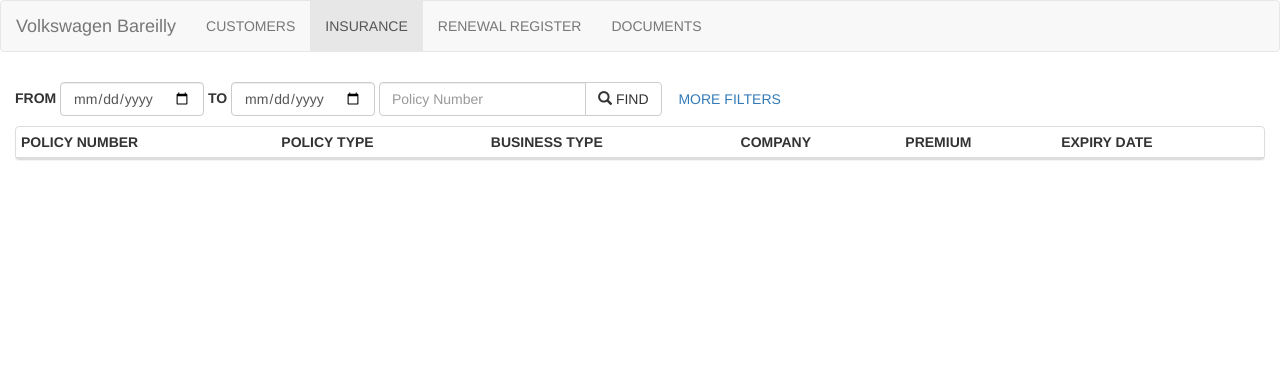
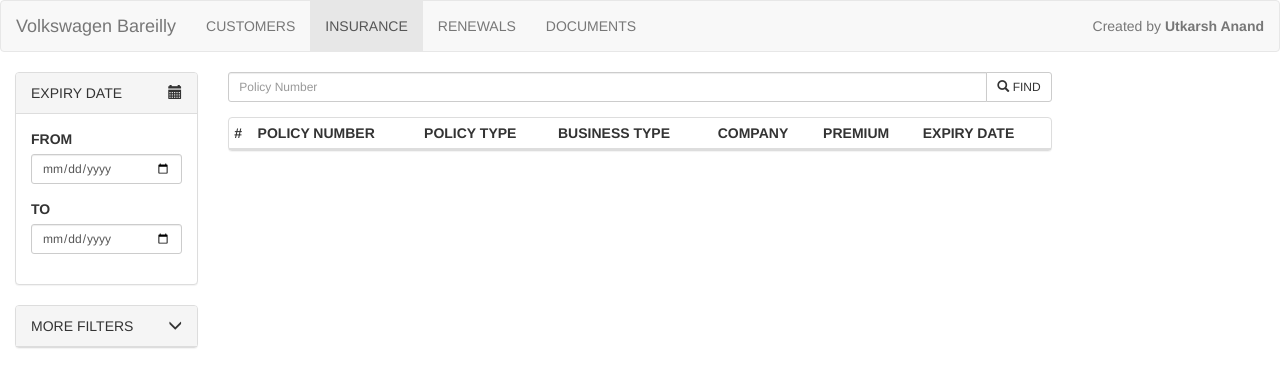
Before and after one commit to brightonrolls/INSURANCE-CRM, a PHP site: page /insurance.php in a window 1280 px wide. Shown: the top 387 px of the page. Run offline with PHP 8.4, Linux system fonts and the light colour scheme; the visitor is signed in with stand-in values (Sample User, id 1); data that the repository does not hold is empty.

Commit message:
some changes

```diff
--- a/ajax.php
+++ b/ajax.php
@@ -181,8 +181,6 @@ if ($_POST['expiry_date']!=''){$insurance_data['expiry_date']=$_POST['expiry_dat
 $result= $db->insert('insurance_data',$insurance_data);
 if (!$result) {die($result);}
 $newdata['new_policy_number']=$_POST['new_policy_number'];
-$newdata['update_date']=date("Y-m-d H:i:s");
-$newdata['status']='policy_done';
 $result=$db->update('insurance_data',"policy_number='$oldpolicy_number'",$newdata);
 if (!$result) {die($result);}
 $followup_data['policy_number']=$oldpolicy_number;
--- a/header.php
+++ b/header.php
@@ -17,8 +17,8 @@ break;
 case 'insurance':
 $insurance_page='active';
 break;
-case 'renewal_register':
-$renewal_register_page='active';
+case 'renewals':
+$renewals_page='active';
 break;
 case 'document':
 $document_page='active';
@@ -61,7 +61,7 @@ include('fun.php');
   </head>
   <body>
 
-  <nav class="navbar navbar-default">
+  <nav class="navbar navbar-default ">
   <div class="container-fluid">
   <!-- Brand and toggle get grouped for better mobile display -->
     <div class="navbar-header">
@@ -81,9 +81,10 @@ include('fun.php');
 	  <ul class="nav navbar-nav">
 	  <li class="<?=$customer_page?>"><a href="customers.php">CUSTOMERS</a></li>
 	  <li class="<?=$insurance_page?>"><a href="insurance.php">INSURANCE</a></li>
-	  <li class="<?=$renewal_register_page?>"><a href="renewal_register.php">RENEWAL REGISTER</a></li>
+	  <li class="<?=$renewals_page?>"><a href="renewals.php">RENEWALS</a></li>
 	  <li class="<?=$document_page?>"><a href="document.php">DOCUMENTS</a></li>
 	  </ul>
+	    <p class="navbar-text navbar-right">Created by <b>Utkarsh Anand</b></p>
 	  </div>
 
 
--- a/index.php
+++ b/index.php
@@ -5,7 +5,7 @@ $rows=$db->select('insurance_data t1',null,'t1.policy_number,t1.id iid,vehicle_d
 if (count($rows)>0) {
 for ($i=0; $i<count($rows); $i++) {
 
-$policy_html.='<a href="view_policy.php?id='.$rows[$i]['iid'].'" class="list-group-item"><b>'.$rows[$i]['customer_name'].'</b> - '.$rows[$i]['policy_number'].'</a>';
+$policy_html.='<a href="view_policy.php?id='.$rows[$i]['iid'].'" class="list-group-item"><b>'.$rows[$i]['customer_name'].'</b> - '.$rows[$i]['policy_number'].' <div class="pull-right"><span class="glyphicon glyphicon-chevron-right"></span></div></a>';
 }
 }
 
@@ -22,7 +22,7 @@ $policy_html.='<a href="view_policy.php?id='.$rows[$i]['iid'].'" class="list-gro
 <div class="col-md-9">
 <div class="panel panel-default">
   <!-- Default panel contents -->
-  <div class="panel-heading">INSURANCE EXPIRING TODAY</div>
+  <div class="panel-heading">INSURANCE EXPIRING TODAY <div class="pull-right"><span class="glyphicon glyphicon-warning-sign"></span></div></div>
 
 
   <!-- List group -->
--- a/insurance.php
+++ b/insurance.php
@@ -1,9 +1,15 @@
 <?php $page='insurance';  include('db.php'); include('header.php');?>
 
 	<div class="container-fluid">
-<p>
-<form class="form-inline" name="policy_form" onsubmit="get_policy(this); return false;">
+	<div class="row">
+<div class="col-sm-2">
+<form class="form-group-sm" name="policy_form" onsubmit="get_policy(this); return false;">
 <input type="hidden" name="task" value="find_policy" />
+
+
+<div class="panel panel-default">
+  <div class="panel-heading" >EXPIRY DATE <div class="pull-right"><span class="glyphicon glyphicon-calendar"></span></div></div>
+  <div class="panel-body">
 <div class="form-group">
 <label for="start_date">FROM</label>
 <input class="form-control" type="date" id="start_date" name="start_date" />
@@ -12,20 +18,15 @@
 <label for="end_date">TO</label>
 <input class="form-control" type="date" id="end_date" name="end_date" />
 </div>
-<div class="form-group">
-<div class="input-group">
-<input class="form-control" type="text" id="policy_number" placeholder="Policy Number" name="policy_number" />
-<span class="input-group-btn">
- <button type="submit" class="btn btn-default"><span class="glyphicon glyphicon-search"></span> FIND</button>
- </span>
 </div>
 </div>
-<button class="btn btn-link" type="button" data-toggle="collapse" data-target="#more_filters">
- MORE FILTERS
-</button>
-</p>
-  <div class="collapse" id="more_filters">
-  <div class="well well-sm">
+
+<div class="panel panel-default">
+  <div role="button" class="panel-heading" data-toggle="collapse" href="#more_filters">
+  MORE FILTERS <div class="pull-right"><span class="glyphicon glyphicon-menu-down"></span></div>
+  </div>
+  <div id="more_filters" class="panel-collapse collapse" role="tabpanel">
+  <div class="panel-body">
   <div class="form-group form-group-sm">
   <select class="form-control" name="business_type" >
   <option value="">BUSINESS TYPE</option>
@@ -51,13 +52,30 @@
   </div>
   </div>
 </div>
-</form>
+</div>
 
 
 
+</div>
+
+<div class="col-sm-8">
+
+
+<div class="form-group">
+<div class="input-group input-group-sm">
+<input class="form-control" type="text" id="policy_number" placeholder="Policy Number" name="policy_number" />
+<span class="input-group-btn">
+ <button type="submit" class="btn btn-default"><span class="glyphicon glyphicon-search"></span> FIND</button>
+</span>
+</div>
+</div>
+</form>
+
 <div class="panel panel-default">
+<div class="table-responsive">
 <table class="table table-hover table-condensed">
 <thead><tr>
+<th>#</th>
 <th>POLICY NUMBER</th>
 <th>POLICY TYPE</th>
 <th>BUSINESS TYPE</th>
@@ -66,11 +84,13 @@
 <th>EXPIRY DATE</th>
 </thead>
 <tbody id="policy_list">
-
 </tbody>
 </table>
 </div>
+</div>
+</div>
 
+</div>
 </div>
 
 
@@ -101,6 +121,7 @@ function formatDate(date) {
 			dataType:'JSON',
             data: $(e).serialize(),
             success: function (result) {
+				sn=0;
 				html='';
 				result_table=document.getElementById('policy_list');
 				if (result.length==0)
@@ -109,7 +130,8 @@ function formatDate(date) {
 					{
 
 				for (i in result) {
-				html=html+'<tr><td><a href="view_policy.php?id='+result[i].id+'">'+result[i].policy_number+'</a></td><td>'+result[i].policy_type+'</td><td>'+result[i].business_type+'</td><td>'+result[i].company+'</td><td>'+result[i].premium+'</td><td>'+formatDate(result[i].expiry_date)+'</td><td></tr>';
+					sn++;
+				html=html+'<tr><td>'+sn+'</td><td><a href="view_policy.php?id='+result[i].id+'">'+result[i].policy_number+'</a></td><td>'+result[i].policy_type+'</td><td>'+result[i].business_type+'</td><td>'+result[i].company+'</td><td>'+result[i].premium+'</td><td>'+formatDate(result[i].expiry_date)+'</td><td></tr>';
 			 }
 
 
@@ -123,43 +145,6 @@ function formatDate(date) {
 
 
 
-		//previous month policy filter
-		var monthNames = ["January", "February", "March", "April", "May", "June",
-  "July", "August", "September", "October", "November", "December"
-];
-		m=<?=date("m")?>;
-		mn=m-1;
-		y=<?=date("Y")?>;
-		function prev_month() {
-			m=m-1;
-			mn=mn-1;
-			if (m==0) {
-				m=12;
-				mn=11;
-				y=y-1;
-			}
-
-
-		filter_date_form.y.value=y;
-		filter_date_form.m.value=m;
-		get_policy(filter_date_form);
-		document.getElementById("current_period").innerHTML=monthNames[mn]+' '+y;
-
-        }
-		//next month policy filter
-		function next_month() {
-			m=m+1;
-			mn=mn+1;
-			if (m==13) {
-				m=1;
-				mn=0;
-				y=y+1;
-			}
-		filter_date_form.y.value=y;
-		filter_date_form.m.value=m;
-		get_policy(filter_date_form);
-		document.getElementById("current_period").innerHTML=monthNames[mn]+' '+y;
-		}
 
 </script>
 
--- a/view_cust.php
+++ b/view_cust.php
@@ -30,7 +30,7 @@ for ($i = 0; $i <count($rows); $i++) {
 <div class="container-fluid">
 <div class="row">
 <div class="col-md-1"><p>
-<a href="javascript:window.history.back();" class="btn btn-default">BACK</a>
+<a href="javascript:window.history.back();" class="btn btn-default"><span class="glyphicon glyphicon-chevron-left"></span> BACK</a>
 </p></div>
 
 <div class="col-md-4">
@@ -49,7 +49,7 @@ for ($i = 0; $i <count($rows); $i++) {
 <tr><td>MODEL</td><td><?=$vehicle['model']?></td></tr>
 <tr><td>CUBIC CAPACITY</td><td><?=$vehicle['cc']?></td></tr>
 <tr><td>MFG YEAR</td><td><?=$vehicle['mfg']?></td></tr>
-<tr><td>HYPOTHECATION</td><td><?=$vehicle['hpa']?></td></tr>
+<tr><td>HYPOTHECATION</td><td><span class="editable" id="hpa" data-type="text" data-pk="<?=$vehicle['id']?>" data-url="ajax.php"><?=$vehicle['hpa']?></span></td></tr>
 </tbody>
 </table>
 
```
Also changed, not shown: customers.php (+5 -25 lines), renewals.php (renamed from renewal_register.php, +9 -6 lines), view_policy.php (+20 -38 lines).
